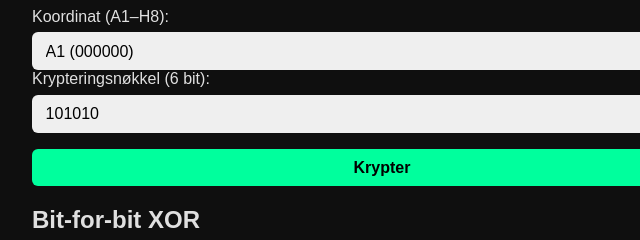
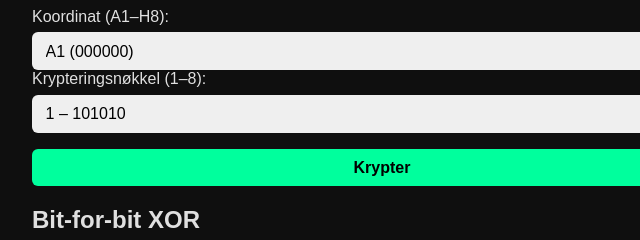
Before and after one commit to alexmella-tech/index.html, a plain HTML site: page index.html in a window 1280 px wide. Shown: the part 154-394 px from the top of the page, 258-898 px from the left. Drawn offline with Linux system fonts and the light colour scheme.

Commit message:
index.html
bruker desimal 1–8 + krypteringsnøkkel

```diff
--- a/index.html
+++ b/index.html
@@ -60,16 +60,16 @@
 <label>Koordinat (A1–H8):</label>
 <select id="coordSelect"></select>
 
-<label>Krypteringsnøkkel (6 bit):</label>
+<label>Krypteringsnøkkel (1–8):</label>
 <select id="keySelect">
-    <option>101010</option>
-    <option>110001</option>
-    <option>110100</option>
-    <option>101111</option>
-    <option>100011</option>
-    <option>111100</option>
-    <option>100101</option>
-    <option>111011</option>
+    <option value="101010">1 – 101010</option> <!-- Nøkkelnummer 000, desimal 1 -->
+    <option value="011001">2 – 011001</option> <!-- Nøkkelnummer 001, desimal 2 -->
+    <option value="110100">3 – 110100</option> <!-- Nøkkelnummer 010, desimal 3 -->
+    <option value="000111">4 – 000111</option> <!-- Nøkkelnummer 011, desimal 4 -->
+    <option value="111000">5 – 111000</option> <!-- Nøkkelnummer 100, desimal 5 -->
+    <option value="010101">6 – 010101</option> <!-- Nøkkelnummer 101, desimal 6 -->
+    <option value="100110">7 – 100110</option> <!-- Nøkkelnummer 110, desimal 7 -->
+    <option value="001011">8 – 001011</option> <!-- Nøkkelnummer 111, desimal 8 -->
 </select>
 
 <button onclick="runXor()">Krypter</button>
```
